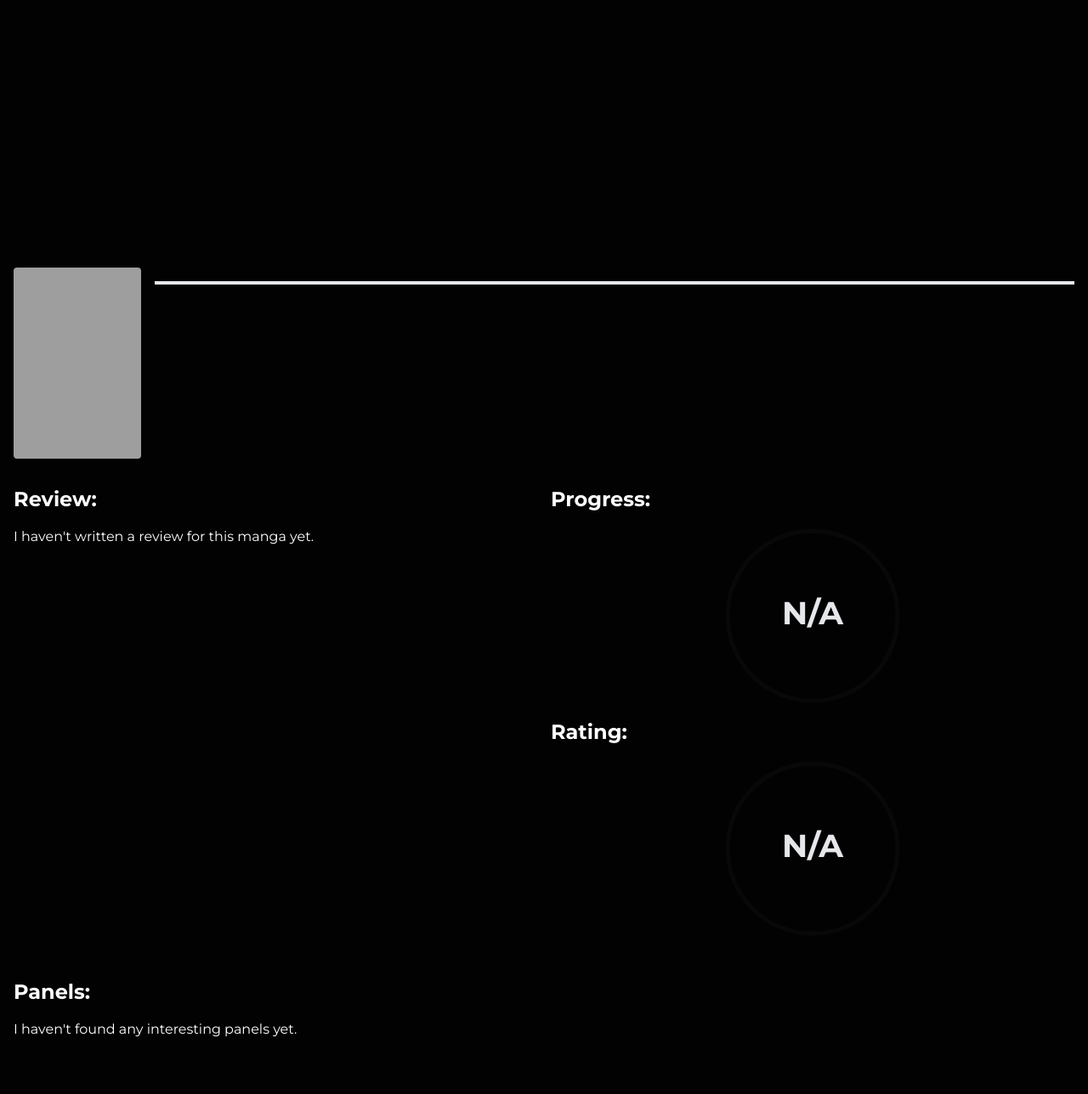
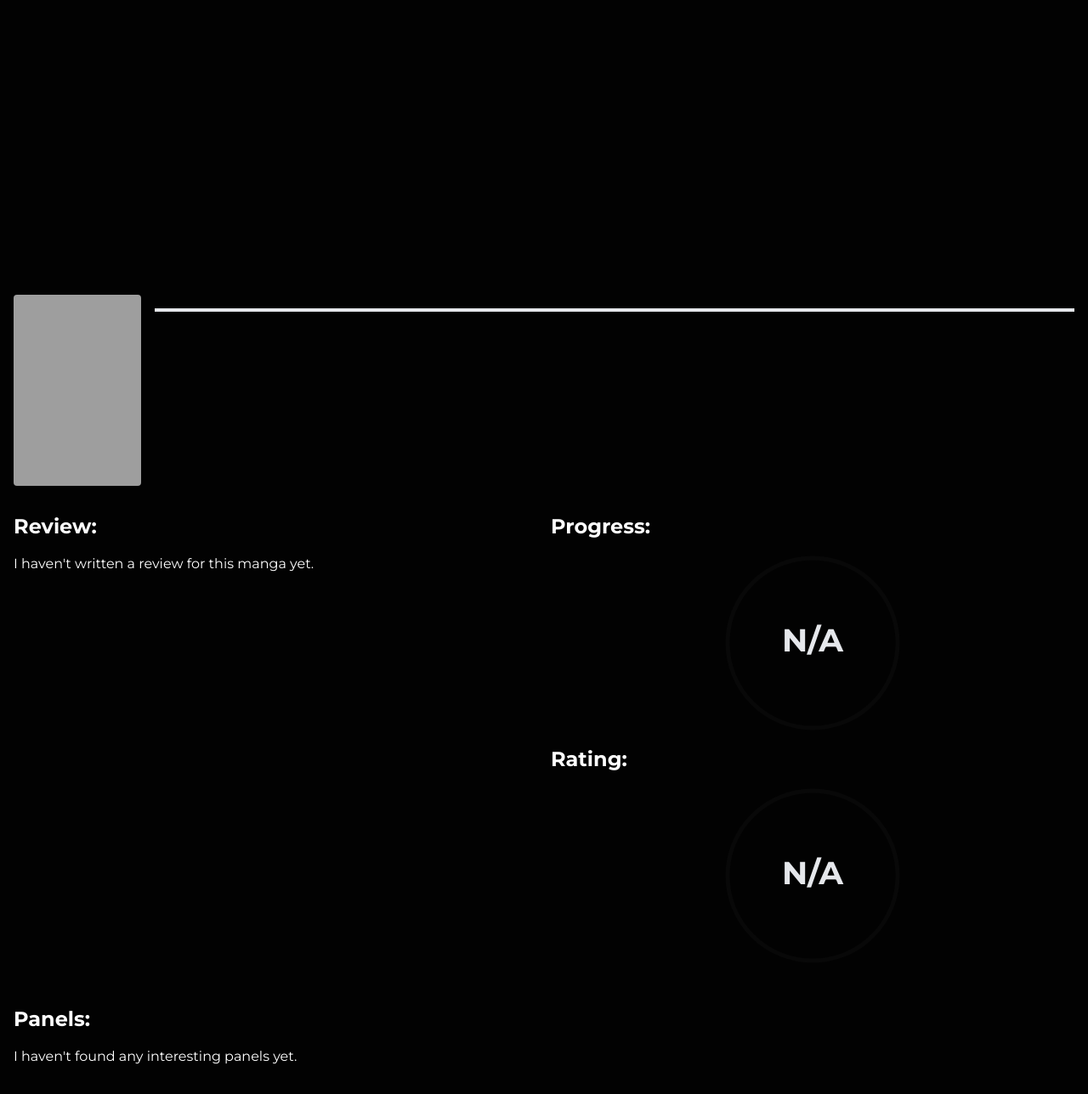
Before and after one commit to crxssed7/reviews, a Flask app: page /manga/1 in a window 1280 px wide. Shown: the part 17-1305 px from the top of the page at 85% size. Before the commit the page ends 1238 px from the top, so only its background shows below. Run offline with Flask 3, Linux system fonts and the light colour scheme; data that the repository does not hold is empty; style sheets or scripts are compiled from the project's sources; some libraries are stand-ins or nearby versions; grey boxes are pictures that could not be loaded.

Commit message:
Make manga review template *breath*

```diff
--- a/src/templates/manga_review.html
+++ b/src/templates/manga_review.html
@@ -4,7 +4,7 @@
 <div class="p-4">
     <div id="bg-img" class="rounded w-full h-[300px] bg-no-repeat bg-cover bg-center"></div>
 </div>
-<div class="mx-auto max-w-7xl px-4">
+<div class="mx-auto max-w-7xl px-4 mt-8">
     <div class="flex gap-4">
         <div id="cover-img" class="rounded min-w-[150px] h-[225px] bg-no-repeat bg-cover bg-center"></div>
         <div class="flex-col w-full">
```
